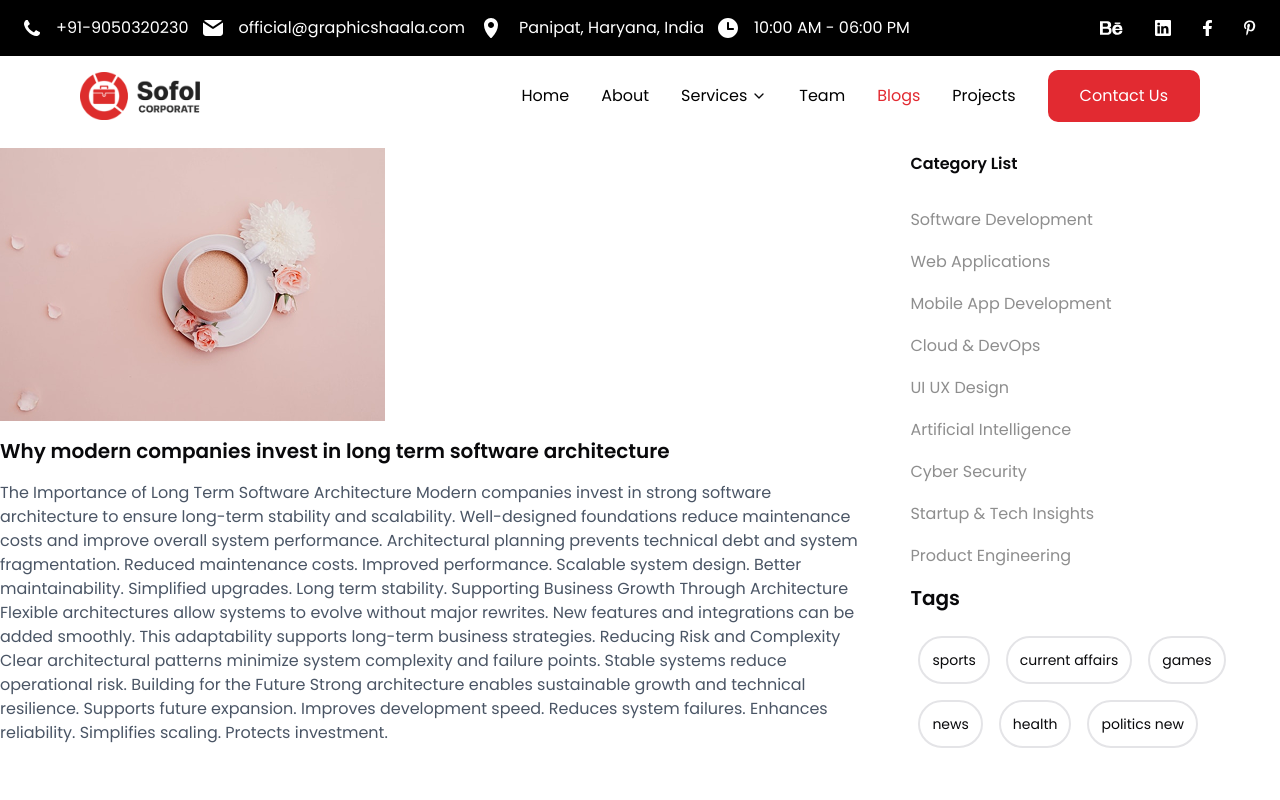
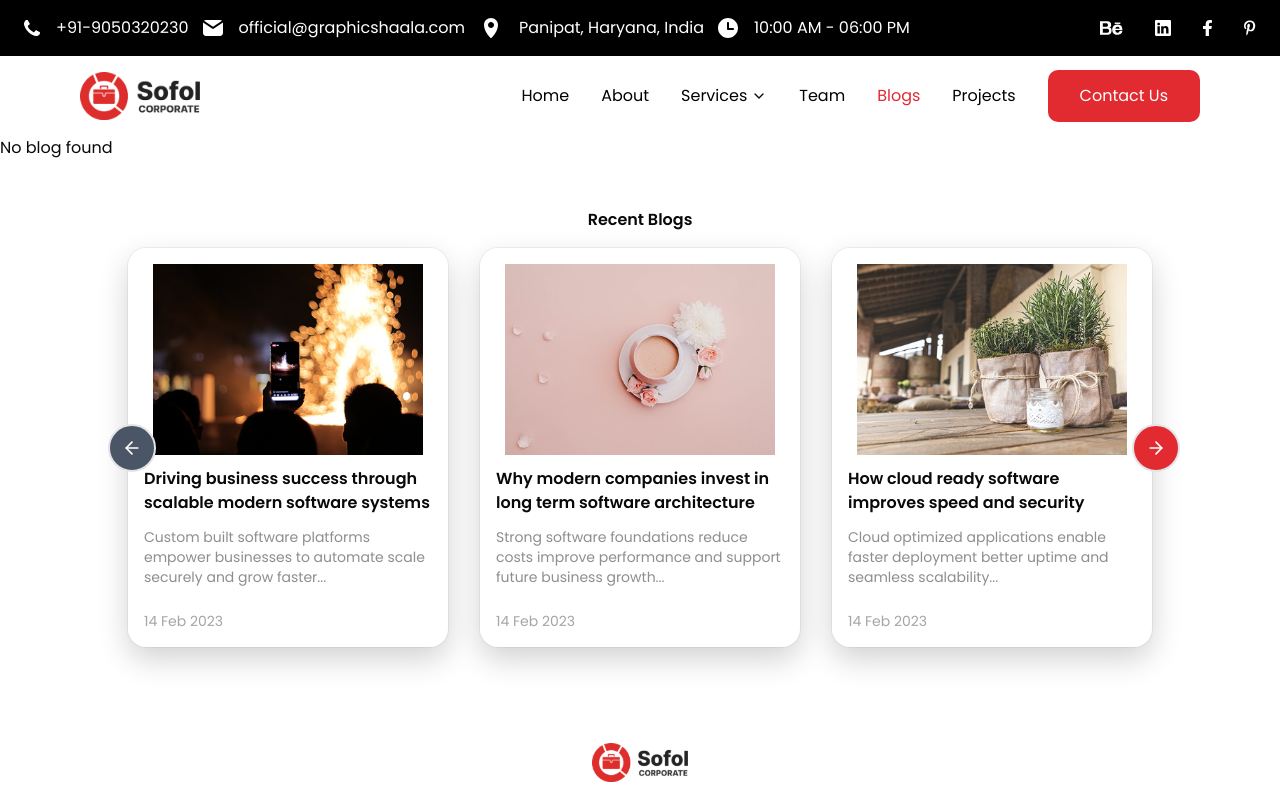
Before and after one commit to ABUBAKAR-DAHIR/Sofol, a React (Vite) app: page /blogs/1 in a window 1280 px wide. Shown: the top 800 px of the page. Built offline with nearby package versions, Linux system fonts and the light colour scheme.

Commit message:
Solving a bug in blogs section. The bug was that the selection of a blog was not based on the id of the blog but the index of the blog. the index did not match the id. the id started from 3 in AllBlogs while index started from 0.

```diff
--- a/src/components/blog/RecentBlogs.tsx
+++ b/src/components/blog/RecentBlogs.tsx
@@ -21,7 +21,7 @@ export default function RecentBlogs() {
                 <div className="flex flex-wrap items-center justify-center gap-8 relative">
                     {
                         recentBlogs.map(blog => (
-                            <div key={blog.img} className="w-80 flex justify-center items-center flex-col p-4 shadow-[0_0_0_1px_rgba(0,0,0,0.05),0_12px_30px_rgba(0,0,0,0.18)] rounded-2xl cursor-pointer hover:scale-105 duration-300">
+                            <div key={blog.img} className="w-80 flex justify-center items-center flex-col p-4 shadow-[0_0_0_1px_rgba(0,0,0,0.05),0_12px_30px_rgba(0,0,0,0.18)] rounded-2xl cursor-pointer hover:scale-105 duration-300" onClick={() => window.location.href = `blogs/${blog.id}`}>
                                 <img src={blog.img} alt="blog_image" width={270} height={350}/>
                                 <p className="font-semibold my-3">{blog.heading}</p>
                                 <p className="text-sofolBlack/50 text-sm">{blog.preview}</p>
--- a/src/components/blog/blogDetails/Detail.tsx
+++ b/src/components/blog/blogDetails/Detail.tsx
@@ -5,7 +5,8 @@ export default function Detail() {
   const id = match ? match[1] : null;
   if(!id) return <p>null id</p>
 
-  const blog = allBlogs[parseInt(id)]
+  const blog = allBlogs.find(blog => blog.id === parseInt(id))
+  if(!blog) return <p>No blog found</p>
 
   return (
     <section className="max-w-7xl mx-auto flex items-center justify-center" aria-label={blog.heading}>
```
